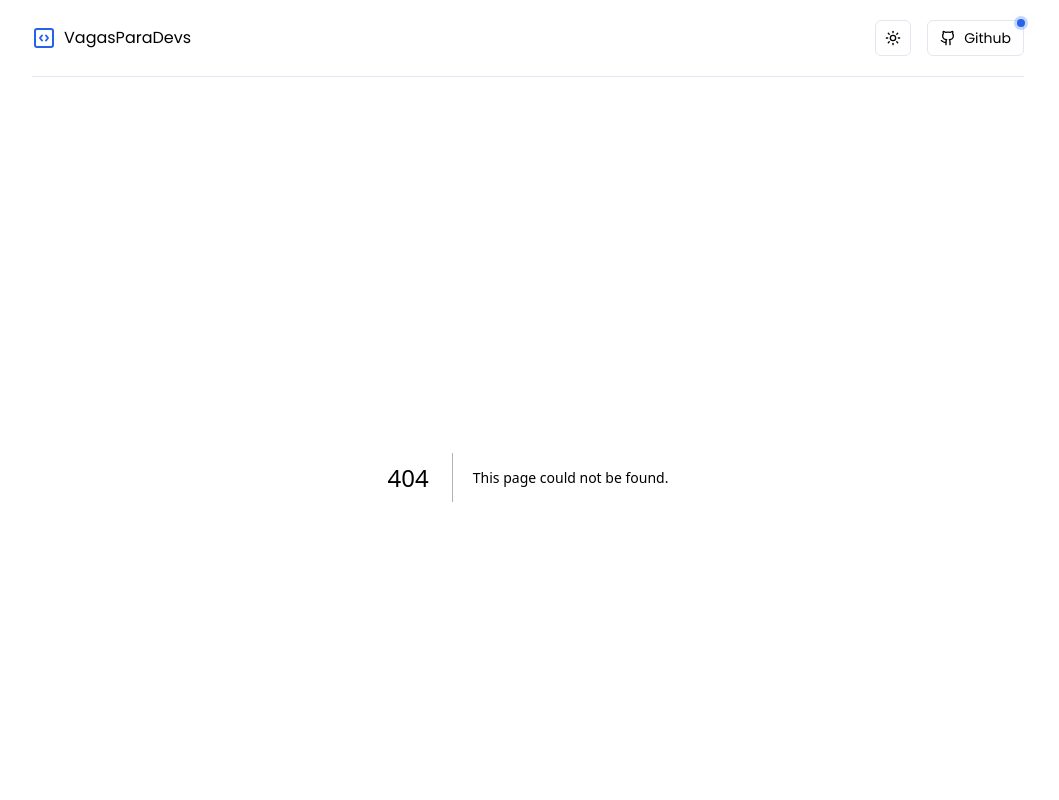
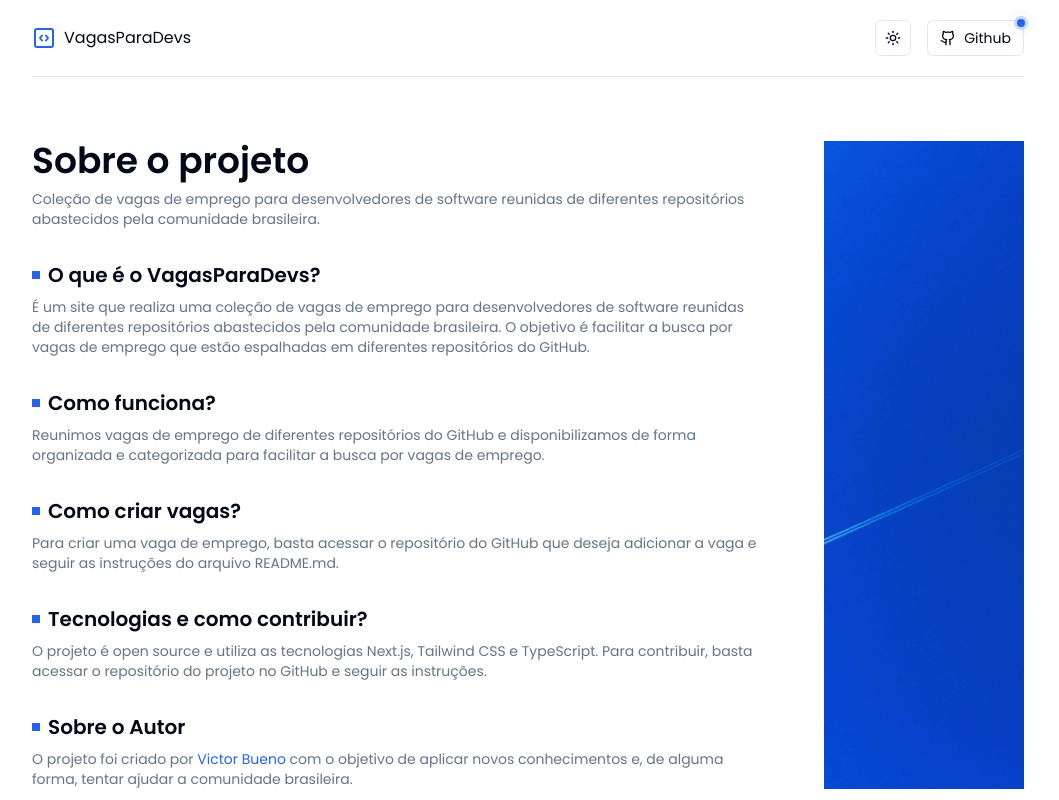
Before and after one commit to Victor-Bueno/vagas-para-devs, a Next.js app: page /about in a window 1280 px wide. Before the commit this address had no page. Shown: the top 800 px of the page, without its empty margins (112-1171 px from the left). Built offline with nearby package versions, Linux system fonts and the light colour scheme.

Commit message:
feat: Add About page with project description and author information

```diff
--- /dev/null
+++ b/src/app/about/page.tsx
@@ -0,0 +1,81 @@
+import Image from 'next/image';
+
+export default function About() {
+  return (
+    <div className="flex flex-row gap-16 pt-16">
+      <main className="space-y-2">
+        <h1 className="text-4xl font-semibold">Sobre o projeto</h1>
+        <p className="text-sm text-muted-foreground">
+          Coleção de vagas de emprego para desenvolvedores de software reunidas
+          de diferentes repositórios abastecidos pela comunidade brasileira.
+        </p>
+
+        <h2 className="flex flex-row items-center gap-2 pt-6 text-xl font-semibold">
+          <span className="inline-block h-2 w-2 bg-primary" />O que é o
+          VagasParaDevs?
+        </h2>
+        <p className="text-sm text-muted-foreground">
+          É um site que realiza uma coleção de vagas de emprego para
+          desenvolvedores de software reunidas de diferentes repositórios
+          abastecidos pela comunidade brasileira. O objetivo é facilitar a busca
+          por vagas de emprego que estão espalhadas em diferentes repositórios
+          do GitHub.
+        </p>
+
+        <h2 className="flex flex-row items-center gap-2 pt-6 text-xl font-semibold">
+          <span className="inline-block h-2 w-2 bg-primary" />
+          Como funciona?
+        </h2>
+        <p className="text-sm text-muted-foreground">
+          Reunimos vagas de emprego de diferentes repositórios do GitHub e
+          disponibilizamos de forma organizada e categorizada para facilitar a
+          busca por vagas de emprego.
+        </p>
+
+        <h2 className="flex flex-row items-center gap-2 pt-6 text-xl font-semibold">
+          <span className="inline-block h-2 w-2 bg-primary" />
+          Como criar vagas?
+        </h2>
+        <p className="text-sm text-muted-foreground">
+          Para criar uma vaga de emprego, basta acessar o repositório do GitHub
+          que deseja adicionar a vaga e seguir as instruções do arquivo
+          README.md.
+        </p>
+
+        <h2 className="flex flex-row items-center gap-2 pt-6 text-xl font-semibold">
+          <span className="inline-block h-2 w-2 bg-primary" />
+          Tecnologias e como contribuir?
+        </h2>
+        <p className="text-sm text-muted-foreground">
+          O projeto é open source e utiliza as tecnologias Next.js, Tailwind CSS
+          e TypeScript. Para contribuir, basta acessar o repositório do projeto
+          no GitHub e seguir as instruções.
+        </p>
+
+        <h2 className="flex flex-row items-center gap-2 pt-6 text-xl font-semibold">
+          <span className="inline-block h-2 w-2 bg-primary" />
+          Sobre o Autor
+        </h2>
+        <p className="text-sm text-muted-foreground">
+          O projeto foi criado por{' '}
+          <a
+            href="https://www.linkedin.com/in/victor-bueno7/"
+            className="text-primary hover:underline"
+          >
+            Victor Bueno
+          </a>{' '}
+          com o objetivo de aplicar novos conhecimentos e, de alguma forma,
+          tentar ajudar a comunidade brasileira.
+        </p>
+      </main>
+      <Image
+        src="/about_image.jpg"
+        className="object-cover"
+        quality={100}
+        height={700}
+        width={200}
+        alt="imagem ilustrativa com o céu saturado e um rastro de fumaça"
+      />
+    </div>
+  );
+}
```
Also changed, not shown: public/about_image.jpg (added).
